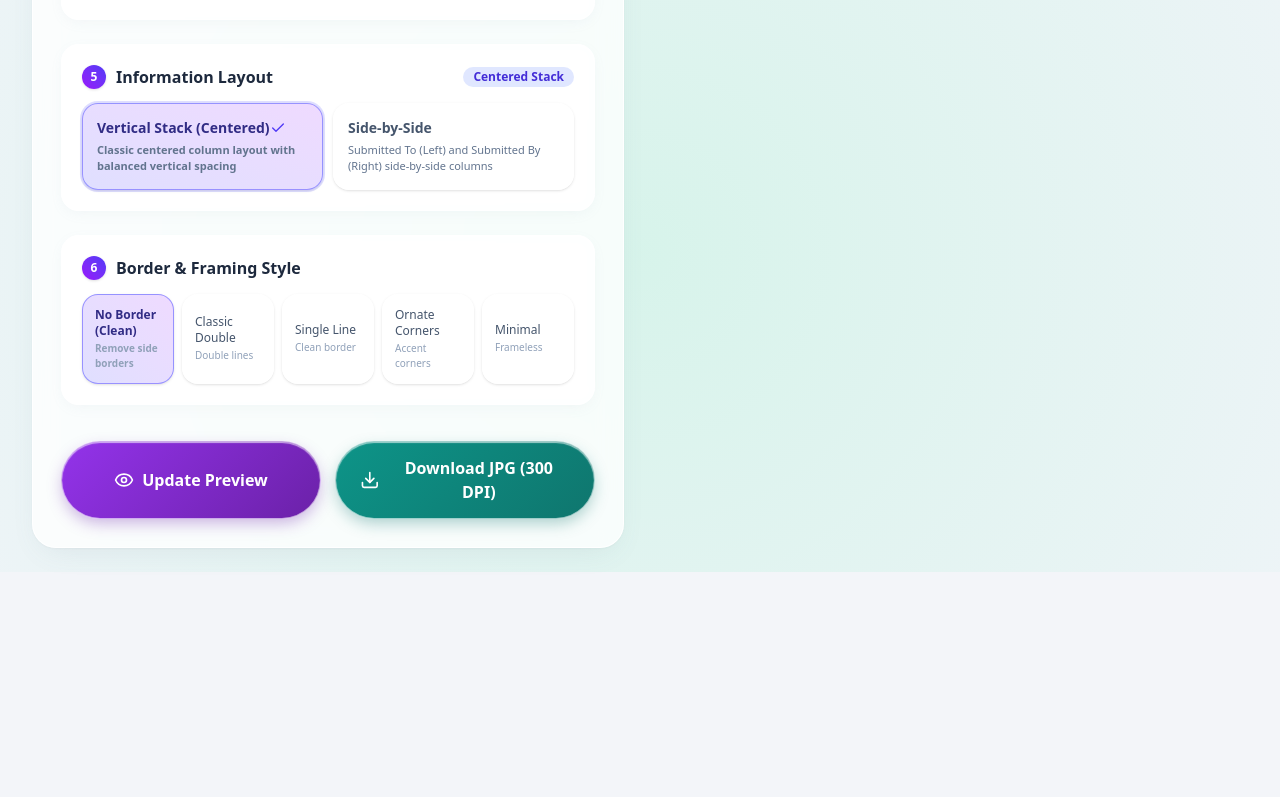
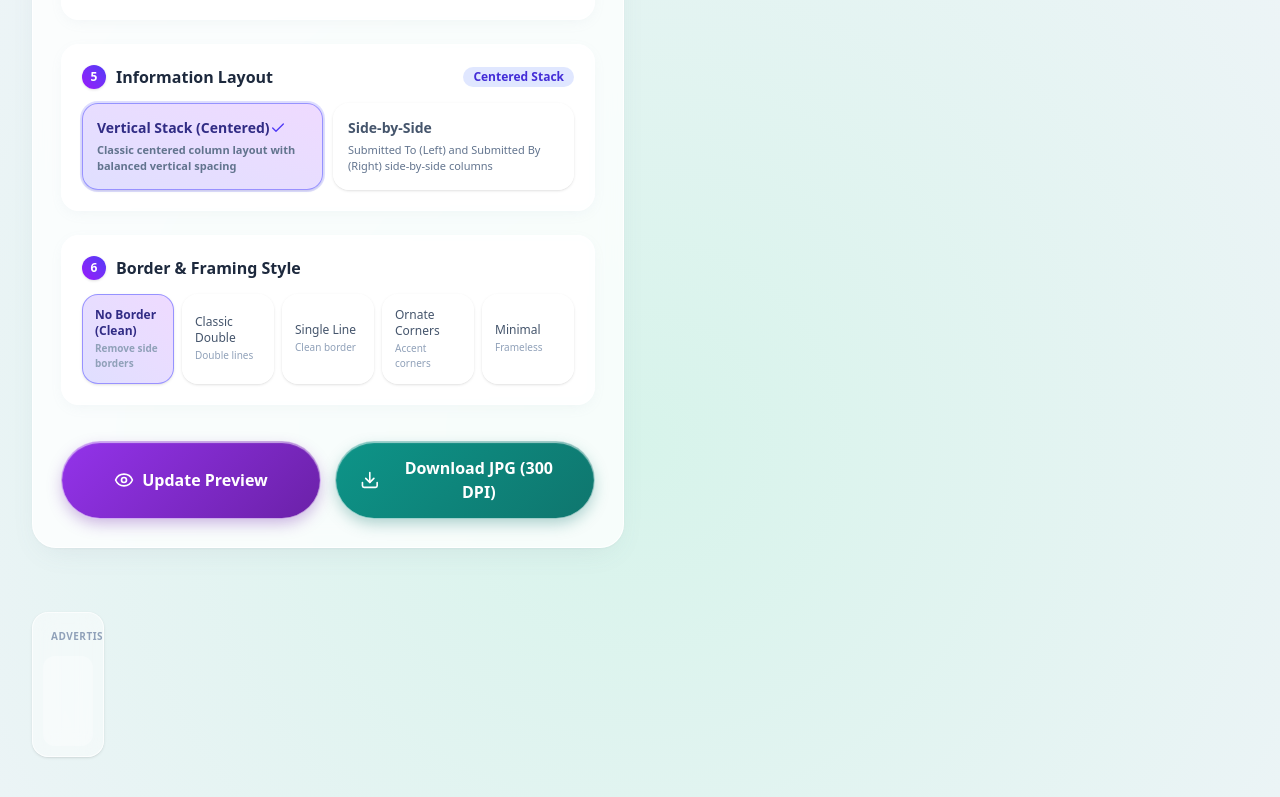
Before and after one commit to ta362/Front-Page, a React (Vite) app: page / in a window 1280 px wide. Shown: the part 1555-2352 px from the top of the page. Before the commit the page ends 2127 px from the top, so only its background shows below. Built offline with nearby package versions, Linux system fonts and the light colour scheme.

Commit message:
feat: integrate Google AdSense/AdMob banners
Add support for Google AdSense banner advertisements to the main interface to enable monetization, including configuration management and a reusable React component.

```diff
--- a/index.html
+++ b/index.html
@@ -20,6 +20,8 @@
     <link rel="preconnect" href="https://fonts.googleapis.com">
     <link rel="preconnect" href="https://fonts.gstatic.com" crossorigin>
     <link href="https://fonts.googleapis.com/css2?family=Cinzel:wght@600;700;800&family=EB+Garamond:ital,wght@0,400..800;1,400..800&family=Plus+Jakarta+Sans:wght@400;500;600;700;800&family=Tinos:ital,wght@0,400;0,700;1,400;1,700&display=swap" rel="stylesheet">
+    <!-- Google AdSense / AdMob Web Integration (ca-pub-1265222148670693) -->
+    <script async src="https://pagead2.googlesyndication.com/pagead/js/adsbygoogle.js?client=ca-pub-1265222148670693" crossorigin="anonymous"></script>
   </head>
   <body class="bg-slate-900 text-slate-100 antialiased selection:bg-blue-500 selection:text-white">
     <div id="root"></div>
--- a/src/App.tsx
+++ b/src/App.tsx
@@ -8,6 +8,7 @@ import { A4PreviewViewer } from './components/A4PreviewViewer';
 import { PresetSelectorModal } from './components/PresetSelectorModal';
 import { ResetConfirmModal } from './components/ResetConfirmModal';
 import { InstallPwaModal } from './components/InstallPwaModal';
+import { AdBanner } from './components/AdBanner';
 import { exportCoverPageAsJPGDirect, exportCoverPageAsPNGDirect, exportCoverPageAsPDFDirect } from './utils/exportUtils';
 import {
   FileCheck,
@@ -455,6 +456,9 @@ export default function App() {
             </div>
           </div>
 
+          {/* Google AdMob / AdSense Banner */}
+          <AdBanner className="mt-8 mb-4" />
+
         </div>
       </main>
 
--- /dev/null
+++ b/src/components/AdBanner.tsx
@@ -0,0 +1,51 @@
+import React, { useEffect, useRef } from 'react';
+import { ADMOB_CONFIG } from '../config/admobConfig';
+
+interface AdBannerProps {
+  className?: string;
+  adSlot?: string;
+}
+
+export const AdBanner: React.FC<AdBannerProps> = ({
+  className = '',
+  adSlot = ADMOB_CONFIG.adSlot,
+}) => {
+  const adRef = useRef<HTMLModElement | null>(null);
+
+  useEffect(() => {
+    try {
+      if (typeof window !== 'undefined') {
+        const adsbygoogle = (window as any).adsbygoogle || [];
+        adsbygoogle.push({});
+      }
+    } catch (err) {
+      // Ignore ads script errors in development / preview or ad-block environments
+      console.debug('AdMob/AdSense push note:', err);
+    }
+  }, []);
+
+  return (
+    <div
+      className={`w-full max-w-4xl mx-auto my-4 overflow-hidden rounded-2xl border border-white/70 bg-white/45 backdrop-blur-md p-2.5 shadow-sm text-center ${className}`}
+      id="admob-banner-container"
+    >
+      <div className="flex items-center justify-between px-2 mb-1.5 text-[10px] font-semibold text-slate-400">
+        <span className="uppercase tracking-wider">ADVERTISEMENT</span>
+        <span className="text-[9px] text-slate-400/80">Google Ad</span>
+      </div>
+
+      <div className="min-h-[90px] w-full flex items-center justify-center bg-white/30 rounded-xl overflow-hidden">
+        {/* Google AdSense / Web Responsive Banner */}
+        <ins
+          ref={adRef}
+          className="adsbygoogle"
+          style={{ display: 'block', minWidth: '280px', width: '100%', minHeight: '90px' }}
+          data-ad-client={ADMOB_CONFIG.publisherId}
+          data-ad-slot={adSlot}
+          data-ad-format="auto"
+          data-full-width-responsive="true"
+        />
+      </div>
+    </div>
+  );
+};
--- /dev/null
+++ b/src/config/admobConfig.ts
@@ -0,0 +1,22 @@
+/**
+ * Google AdMob & Google AdSense Configuration
+ *
+ * Account / Publisher ID: ca-app-pub-1265222148670693 / ca-pub-1265222148670693
+ * AdMob App ID: ca-app-pub-1265222148670693~1230614707
+ * AdMob Ad Unit ID: ca-app-pub-1265222148670693/3451981180
+ * Ad Slot: 3451981180
+ */
+
+export const ADMOB_CONFIG = {
+  // Mobile AdMob Native App ID (for AndroidManifest.xml / Android Studio / Capacitor)
+  appId: 'ca-app-pub-1265222148670693~1230614707',
+
+  // Ad Unit ID (for Banner Ad placements)
+  adUnitId: 'ca-app-pub-1265222148670693/3451981180',
+
+  // Google AdSense / Web Client ID
+  publisherId: 'ca-pub-1265222148670693',
+
+  // Ad Slot ID for Web Banner placements
+  adSlot: '3451981180',
+};
```
